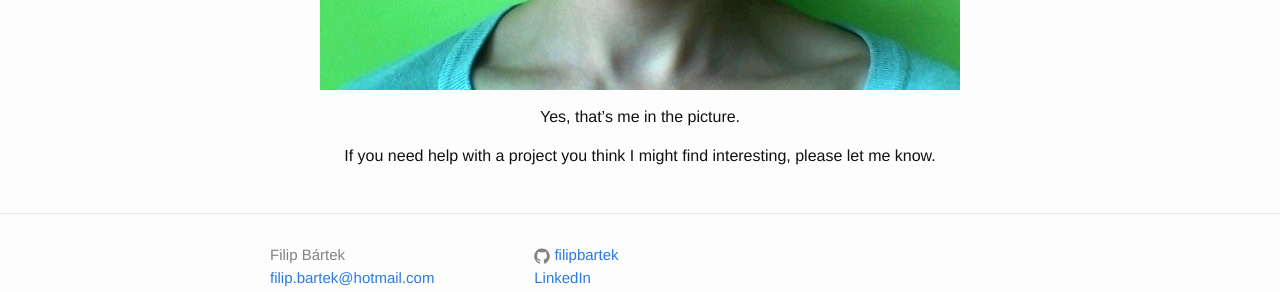
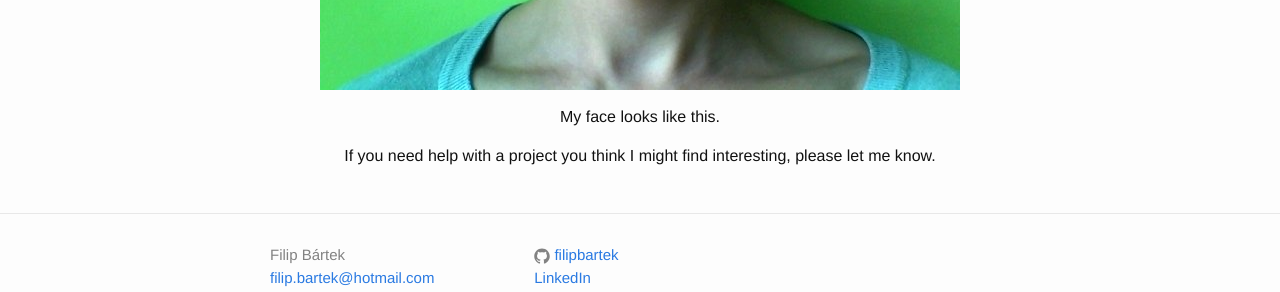
Before and after one commit to filipbartek/filipbartek.github.io, a Jekyll site: the page built from index.md, in a window 1280 px wide. Shown: the part 695-987 px from the top of the page. Built offline with Jekyll 4.4.1, drawn with Linux system fonts in a browser that asks for light colours.

Commit message:
index.md: Change face caption

```diff
--- a/index.md
+++ b/index.md
@@ -16,7 +16,7 @@ Kinds of tasks that get me excited:
 ![My photo](/assets/face.jpg)
 
 {:.center}
-Yes, that's me in the picture.
+My face looks like this.
 
 {:.center}
 If you need help with a project you think I might find interesting,
```
